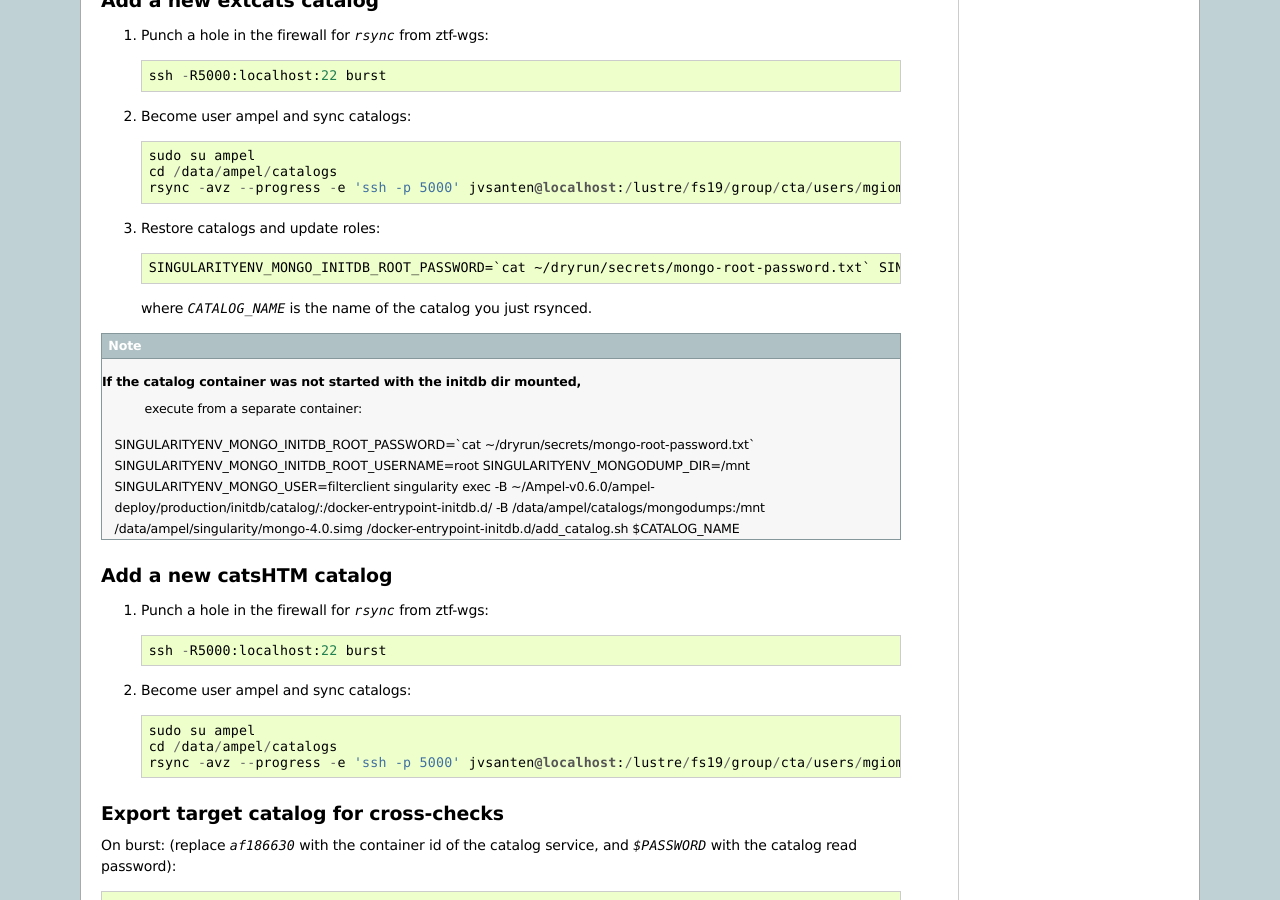
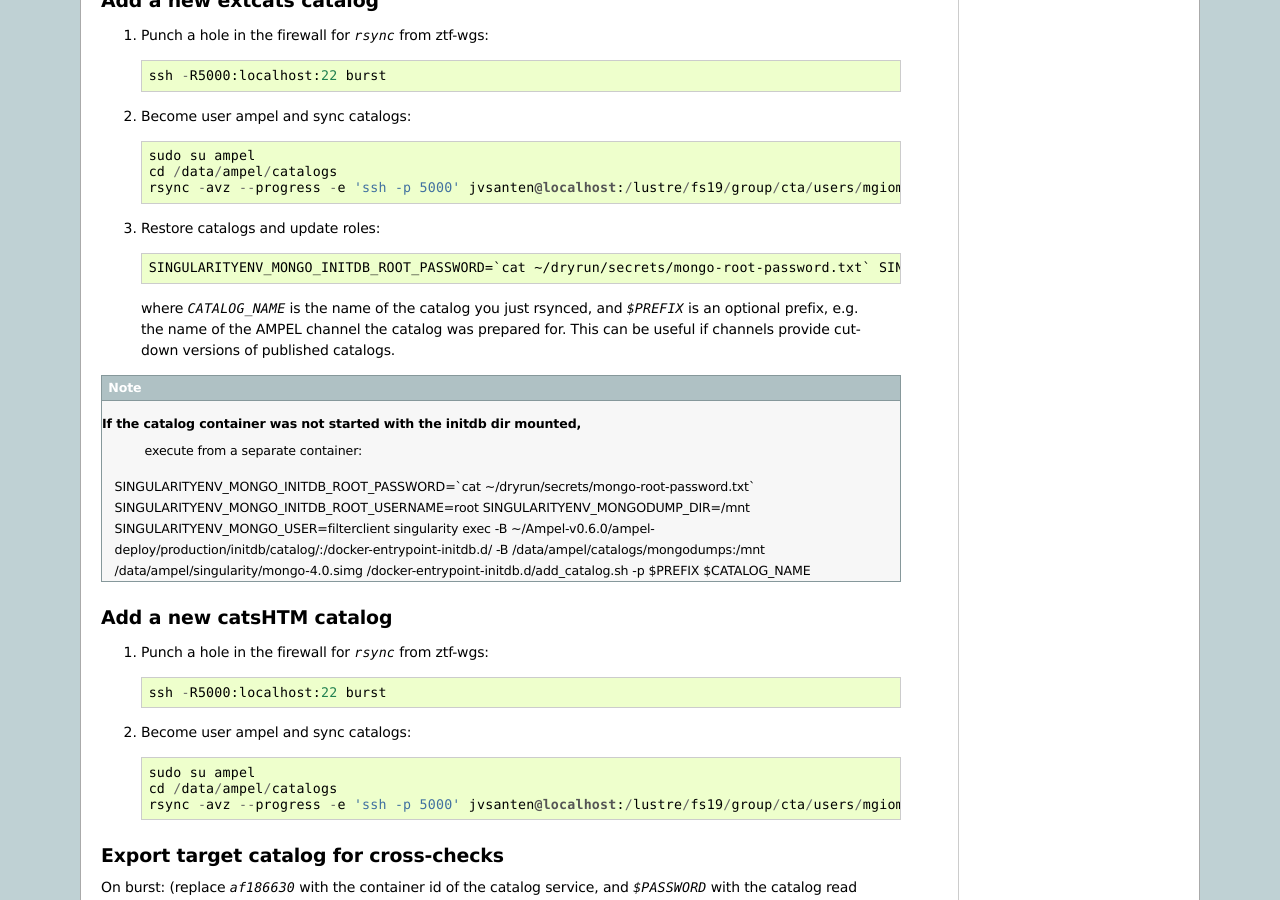
Before and after one commit to AmpelProject/Ampel-core, a Sphinx documentation site: the page built from docs/operations/misc.rst, in a window 1280 px wide and 900 px high, scrolled down 2153 px. Built offline with Sphinx 7.4.7, drawn with Linux system fonts in a browser that asks for light colours.

Commit message:
docs/operations: document extcats prefix option

```diff
--- a/docs/operations/misc.rst
+++ b/docs/operations/misc.rst
@@ -149,14 +149,17 @@ Add a new extcats catalog
 
 3. Restore catalogs and update roles::
 
-    SINGULARITYENV_MONGO_INITDB_ROOT_PASSWORD=`cat ~/dryrun/secrets/mongo-root-password.txt` SINGULARITYENV_MONGO_INITDB_ROOT_USERNAME=root singularity-stack exec catalogs extcats /docker-entrypoint-initdb.d/add_catalog.sh $CATALOG_NAME
+    SINGULARITYENV_MONGO_INITDB_ROOT_PASSWORD=`cat ~/dryrun/secrets/mongo-root-password.txt` SINGULARITYENV_MONGO_INITDB_ROOT_USERNAME=root singularity-stack exec catalogs extcats /docker-entrypoint-initdb.d/add_catalog.sh -p $PREFIX $CATALOG_NAME
 
-  where `CATALOG_NAME` is the name of the catalog you just rsynced.
+  where `CATALOG_NAME` is the name of the catalog you just rsynced, and
+  `$PREFIX` is an optional prefix, e.g. the name of the AMPEL channel the
+  catalog was prepared for. This can be useful if channels provide cut-down
+  versions of published catalogs.
 
 .. note:: If the catalog container was not started with the initdb dir mounted,
           execute from a separate container::
 
-    SINGULARITYENV_MONGO_INITDB_ROOT_PASSWORD=`cat ~/dryrun/secrets/mongo-root-password.txt` SINGULARITYENV_MONGO_INITDB_ROOT_USERNAME=root SINGULARITYENV_MONGODUMP_DIR=/mnt  SINGULARITYENV_MONGO_USER=filterclient singularity exec -B ~/Ampel-v0.6.0/ampel-deploy/production/initdb/catalog/:/docker-entrypoint-initdb.d/ -B /data/ampel/catalogs/mongodumps:/mnt /data/ampel/singularity/mongo-4.0.simg /docker-entrypoint-initdb.d/add_catalog.sh $CATALOG_NAME
+    SINGULARITYENV_MONGO_INITDB_ROOT_PASSWORD=`cat ~/dryrun/secrets/mongo-root-password.txt` SINGULARITYENV_MONGO_INITDB_ROOT_USERNAME=root SINGULARITYENV_MONGODUMP_DIR=/mnt  SINGULARITYENV_MONGO_USER=filterclient singularity exec -B ~/Ampel-v0.6.0/ampel-deploy/production/initdb/catalog/:/docker-entrypoint-initdb.d/ -B /data/ampel/catalogs/mongodumps:/mnt /data/ampel/singularity/mongo-4.0.simg /docker-entrypoint-initdb.d/add_catalog.sh -p $PREFIX $CATALOG_NAME
 
 Add a new catsHTM catalog
 =========================
```
